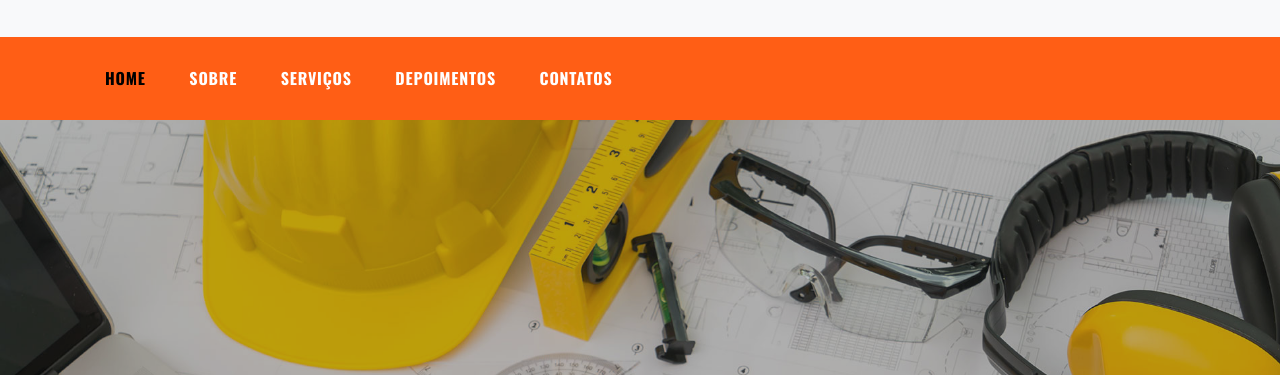
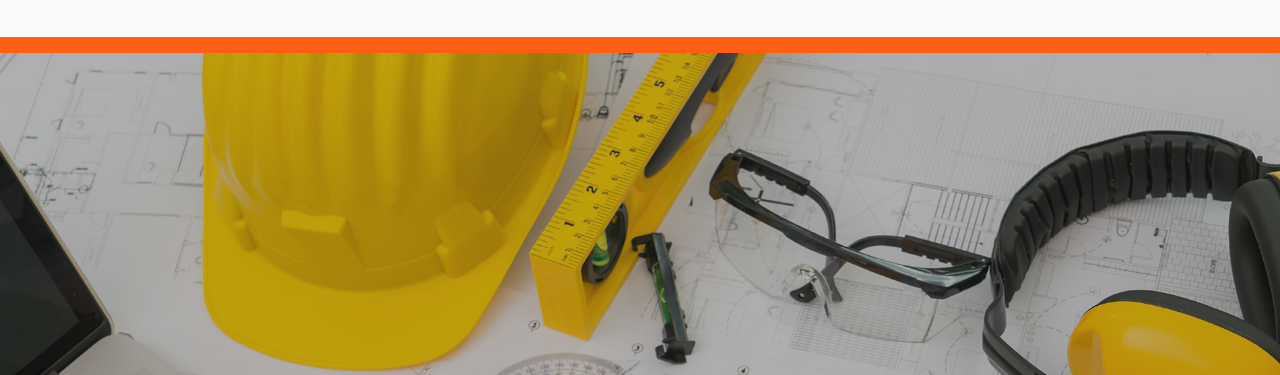
Before and after one commit to diogovdcpa/jlprestservsa, a plain HTML site: page index.html in a window 1280 px wide. Shown: the part 126-501 px from the top of the page. Drawn offline with nearby package versions, Linux system fonts and the light colour scheme; files whose address does not match are found by name; a web font is replaced by a local one.

Commit message:
Deploy site

```diff
--- a/index.html
+++ b/index.html
@@ -108,31 +108,7 @@
 
           <div class="mr-auto">
             <nav class="site-navigation position-relative text-right" role="navigation">
-              <ul class="site-menu main-menu js-clone-nav mr-auto d-none pl-0 d-lg-block">
-                <li class="active">
-                  <a href="index.html" class="nav-link text-left">Home</a>
-                </li>
-                <li>
-                  <a href="about.html" class="nav-link text-left">Sobre</a>
-                </li>
-                <li>
-                  <a href="works.html" class="nav-link text-left">Serviços</a>
-                </li>
-                <li>
-                    <a href="testimonials.html" class="nav-link text-left">Depoimentos</a>
-                </li>
-
-                <!-- sessao de blog
-                <li>
-                  <a href="blog.html" class="nav-link text-left">Blog</a>
-                </li>
-                -->
-
-                <li>
-                    <a href="contact.html" class="nav-link text-left">Contatos</a>
-                </li>
-
-              </ul>                                                                                                                                                                                                                                                                                          </ul>
+                                                                                                                                                                                                                                                                                                      </ul>
             </nav>
 
           </div>
@@ -392,8 +368,7 @@
       </div>
     </div>
 
-  <!-- testemunhas-->
-
+    <!-- testemunhas
     <div class="site-section testimonial-wrap">
       <div class="container">
         <div class="row justify-content-center">
@@ -425,7 +400,7 @@
         </div>
       </div>
     </div>
-
+-->
 
     <!-- seçao link blog
     <div class="site-section bg-light">
@@ -495,13 +470,15 @@
     -->
 
     <div class="footer">
+      <!--
       <div class="container">
         <div class="row">
           <div class="col-lg-3">
-            <p class="mb-4"><img src="images/logo2.png" alt="Image" class="img-fluid"></p>
-            <p>Lorem ipsum dolor sit amet consectetur adipisicing elit. Beatae nemo minima qui dolor, iusto iure.</p>
-            <p><a href="#">Learn More</a></p>
+            <p class="mb-4"><img src="images/logo.png" alt="Image" class="img-fluid"></p>
+            <p>Oque posso fazer por você hoje?</p>
           </div>
+
+
           <div class="col-lg-3">
             <h3 class="footer-heading"><span>Our Company</span></h3>
             <ul class="list-unstyled">
@@ -532,13 +509,14 @@
               </ul>
           </div>
         </div>
+        -->
 
         <div class="row">
           <div class="col-12">
             <div class="copyright">
                 <p>
                     <!-- Link back to Colorlib can't be removed. Template is licensed under CC BY 3.0. -->
-                    Copyright &copy;<script>document.write(new Date().getFullYear());</script> All rights reserved | This template is made with <i class="icon-heart text-danger" aria-hidden="true"></i> by <a href="https://colorlib.com" target="_blank" >Colorlib</a>
+                    Copyright &copy;<script>document.write(new Date().getFullYear());</script> Todos os Direitos Reservados | Diogo Vaz <i class="icon-heart text-danger" aria-hidden="true"></i> by <a href="https://colorlib.com" target="_blank" >Colorlib</a>
                     <!-- Link back to Colorlib can't be removed. Template is licensed under CC BY 3.0. -->
                     </p>
             </div>
```
